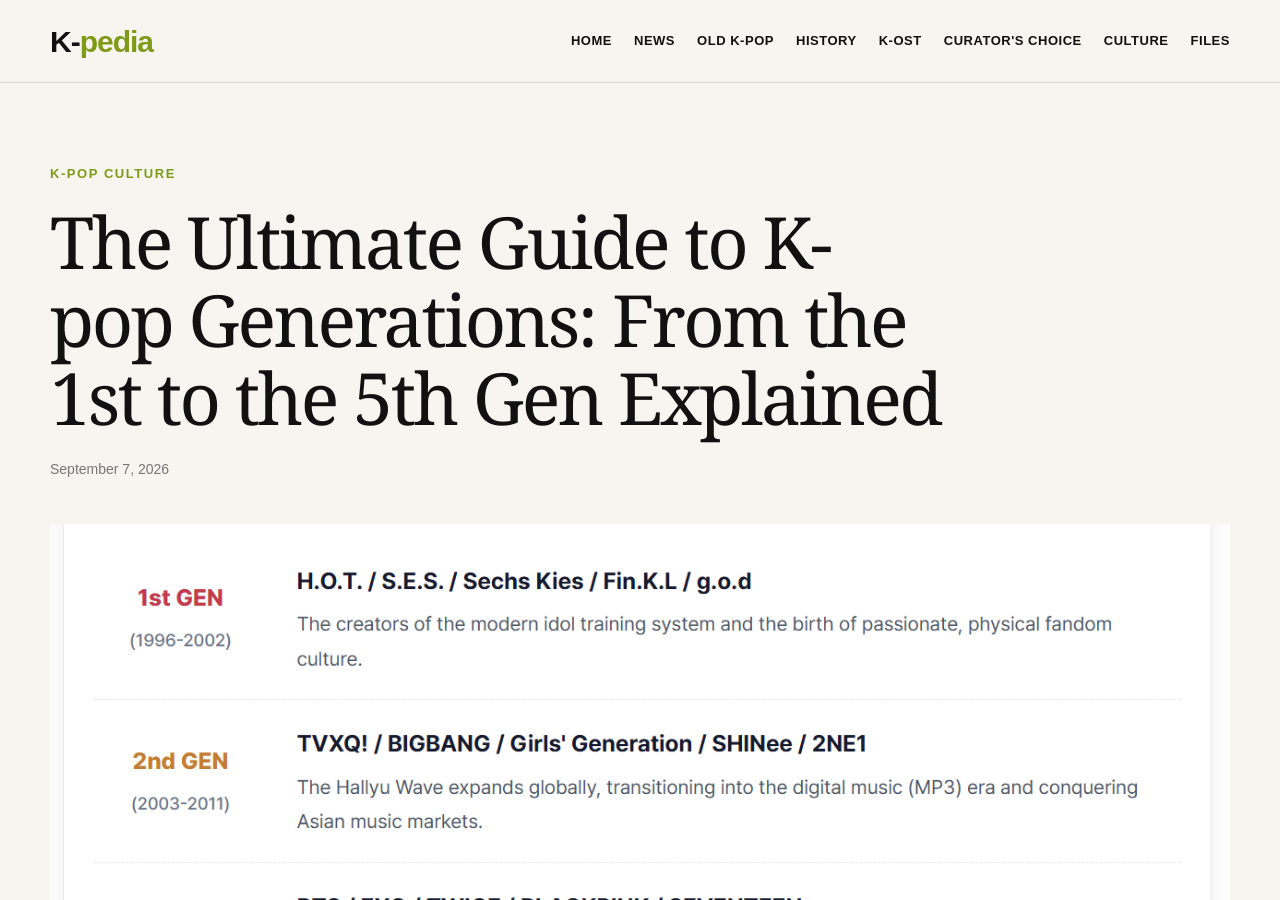
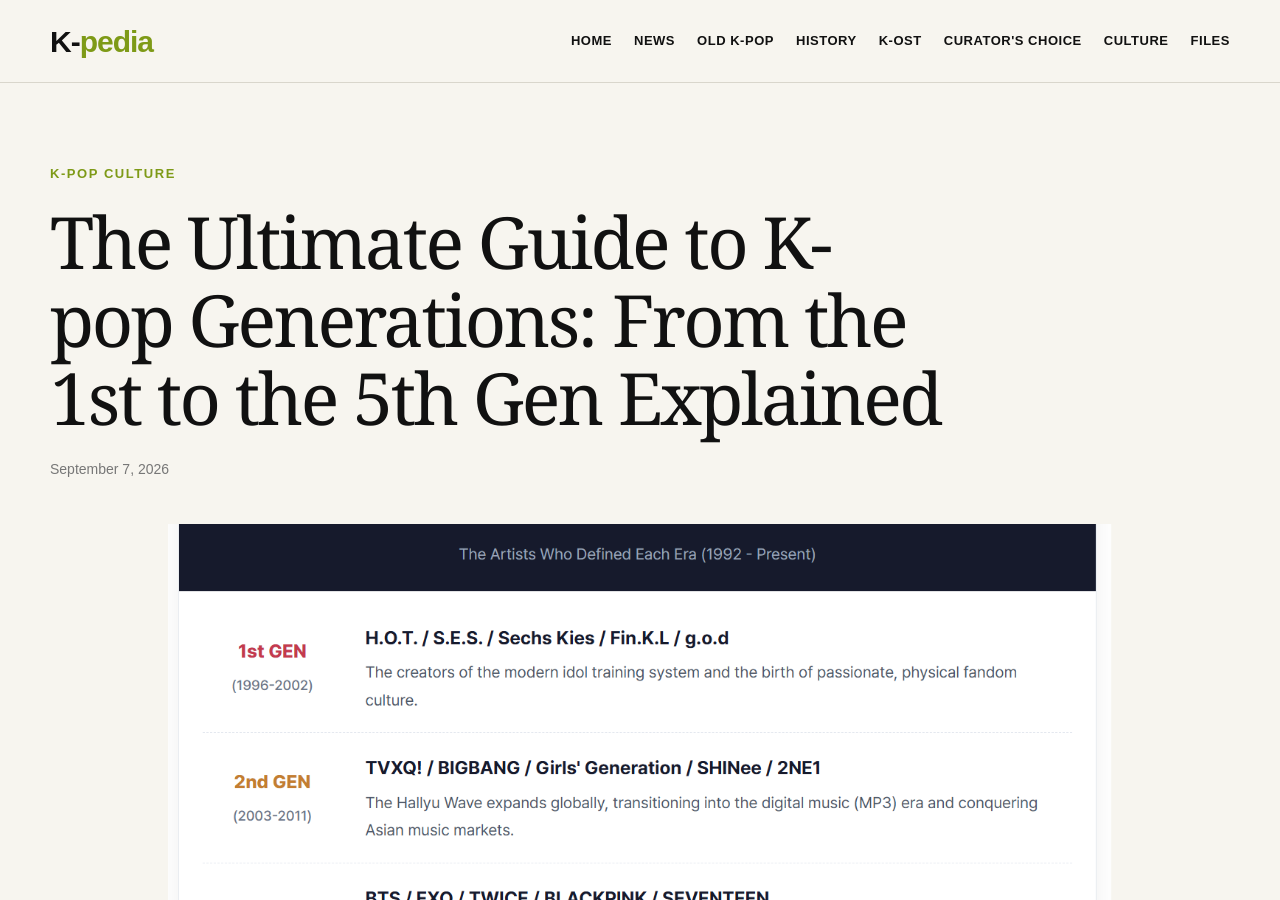
Before and after one commit to kpopkpedia/Kcurator, a Jekyll site: the page built from _posts/2026-09-07-the-ultimate-guide-to-k-pop-generations-from-the-1st-to-the-5th-gen-explained.md, in a window 1280 px wide and 900 px high. Built offline with Jekyll 4.4.1, drawn with Linux system fonts in a browser that asks for light colours; our own code applies the rules of GitHub Pages for plain Markdown files.

Commit message:
Update _posts/2026-09-07-the-ultimate-guide-to-k-pop-generations-from-the-1st-to-the-5th-gen-explained.md (via Pages CMS)

```diff
--- a/_posts/2026-09-07-the-ultimate-guide-to-k-pop-generations-from-the-1st-to-the-5th-gen-explained.md
+++ b/_posts/2026-09-07-the-ultimate-guide-to-k-pop-generations-from-the-1st-to-the-5th-gen-explained.md
@@ -7,7 +7,7 @@
   Explore the evolution of music, technology, and fandom culture from H.O.T. to
   NewJeans and RIIZE.
 permalink: /2026/07/the-ultimate-guide-to-k-pop-generations.html
-image: /assets/images/generation3-1.png
+image: /assets/images/generation32.png
 ---
 ### K-POP GENERATIONAL ICONS
 
```
